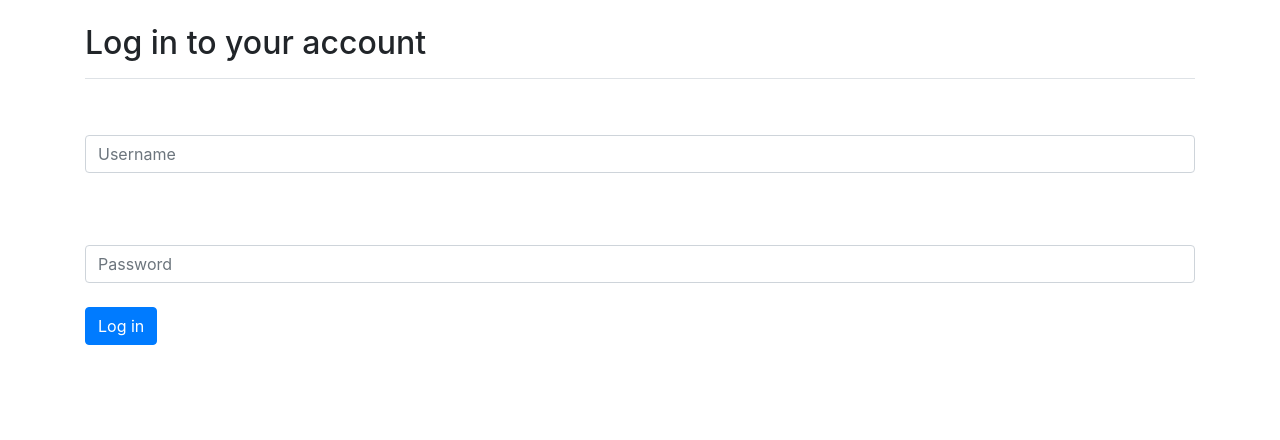
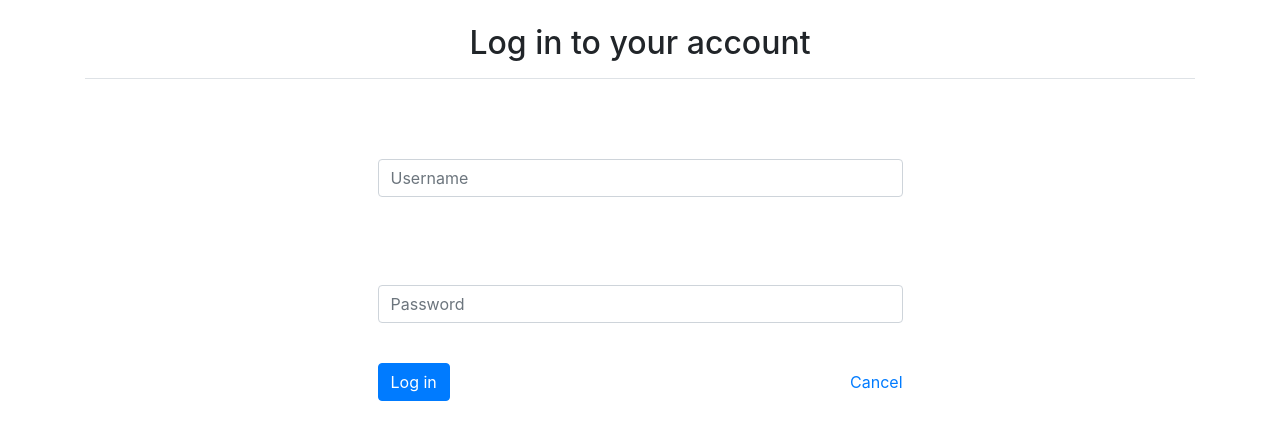
Before and after one commit to fpelletier-gh/baby-journal-MVC, a Django app: page /users/login/ in a window 1280 px wide. Shown: the part 58-498 px from the top of the page. Run offline with Django 3.2, Linux system fonts and the light colour scheme; some libraries are stand-ins or nearby versions.

Commit message:
refactor the layout and code formatting

```diff
--- a/users/templates/registration/login.html
+++ b/users/templates/registration/login.html
@@ -2,7 +2,7 @@
 {% load bootstrap4 %}
 
 {% block page_header %}
-  <h2>Log in to your account</h2>
+    <h2 class="text-center">Log in to your account</h2>
 {% endblock page_header %}
 
 {% block content %}
@@ -16,12 +16,21 @@
             </div>
         {% endfor %}
     {% endif %}
-  <form method="post" action="{% url 'users:login' %}" class="form">
+    <form class="container form pt-4" method="post" action="{% url 'users:login' %}">
+        <div class="row justify-content-center">
+            <div class="col col-md-8 col-lg-6">
+                <div class="d-flex flex-column">
                     {% csrf_token %}
                     {% bootstrap_form form %}
-    {% buttons %}
+                </div>
+            </div>
+        </div>
+        <div class="row justify-content-center">
+            <div class="col col-md-8 col-lg-6 d-flex align-items-center justify-content-between">
                 <button name="submit" class="btn btn-primary">Log in</button>
-    {% endbuttons %}
+                <a class="text-decoration-none" href="{% url 'baby_logs:index' %}">Cancel</a>
                 <input type="hidden" name="next" value="{% url 'baby_logs:index' %}" />
+            </div>
+        </div>
     </form>
 {% endblock content %}
```
Lines whose indentation alone changed are shown as unchanged.
